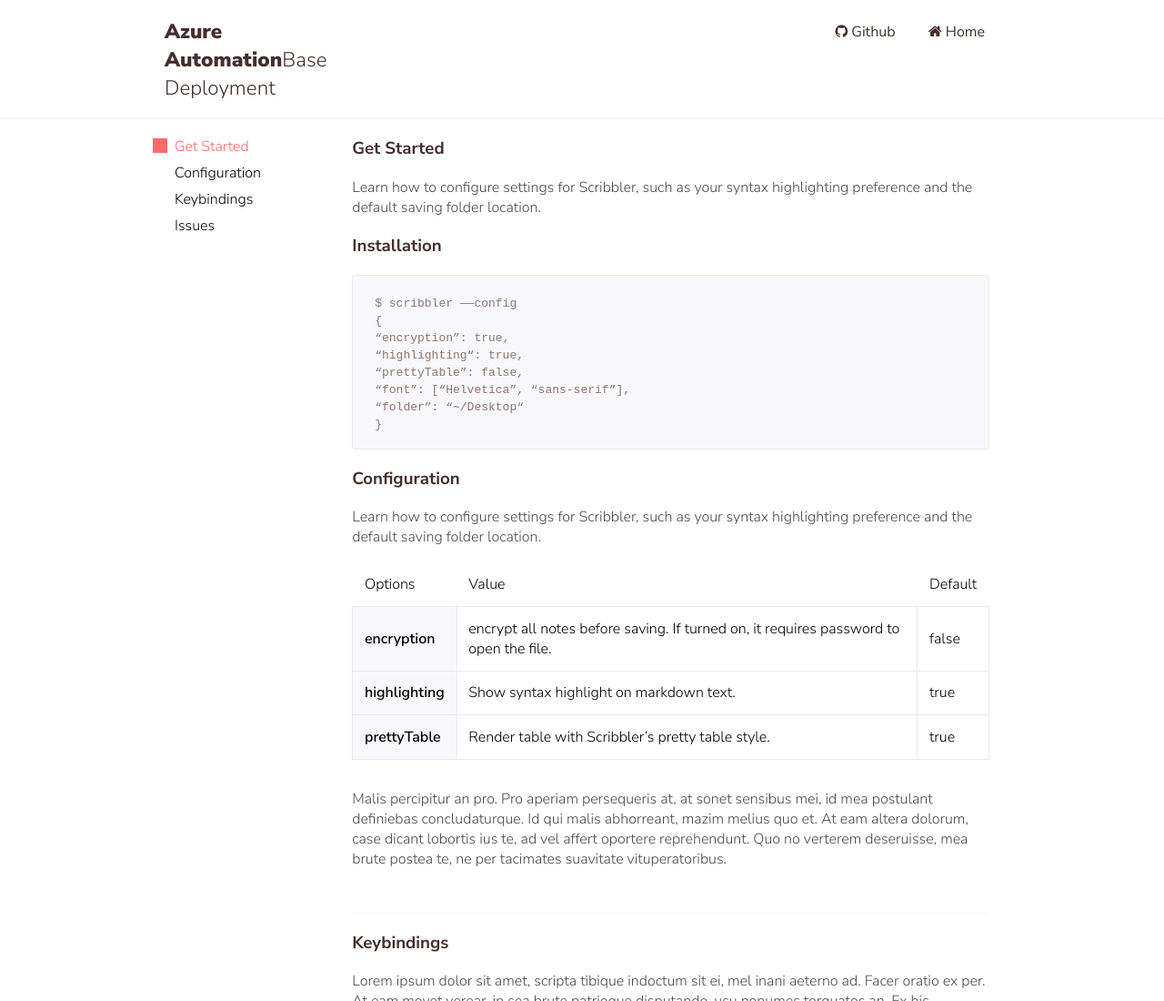
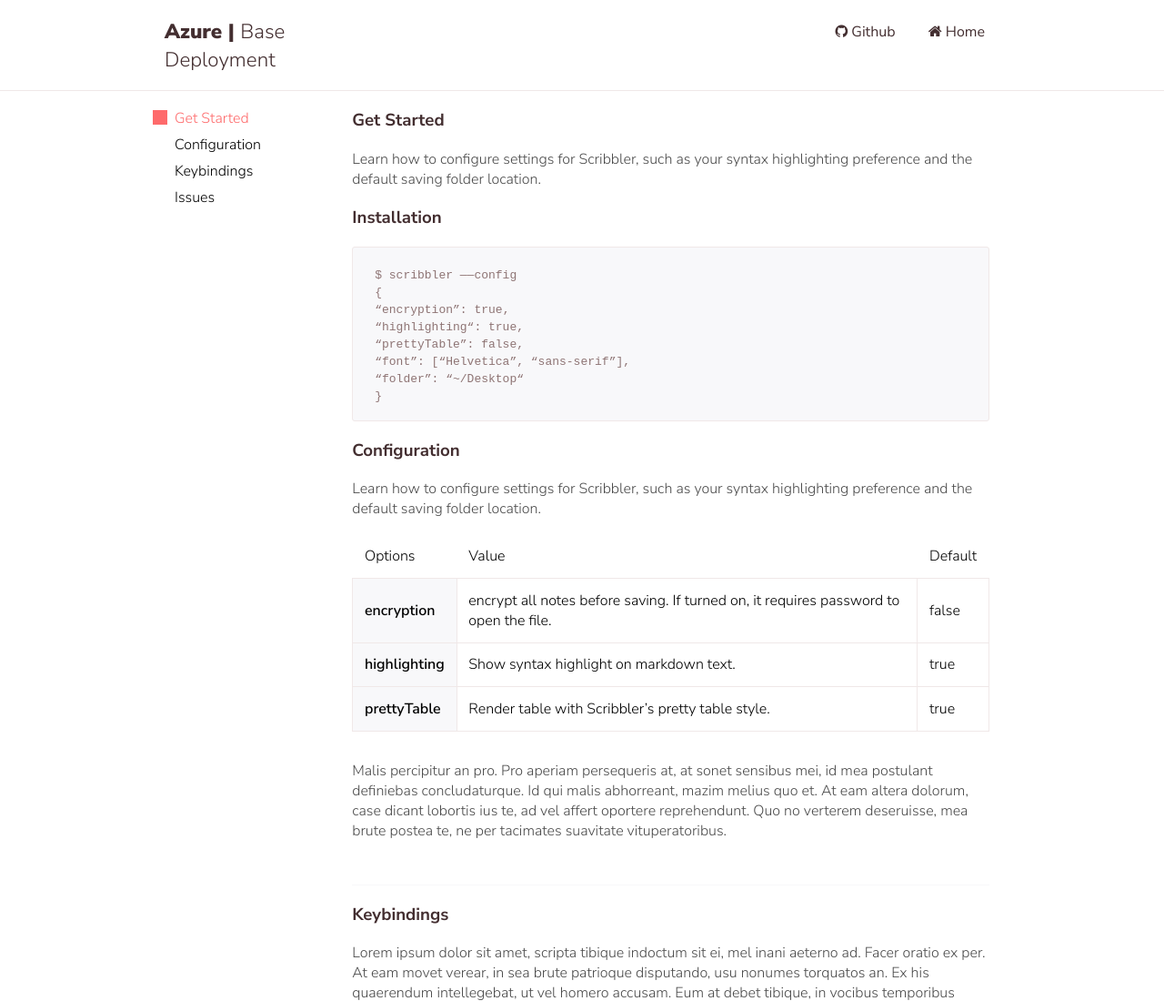
Before and after one commit to ab-demo-project/ab-kb-github.io, a plain HTML site: page doc.html in a window 1280 px wide. Shown: the top 1100 px of the page at 91% size. Drawn offline with nearby package versions, Linux system fonts and the light colour scheme.

Commit message:
ab - sync

```diff
--- a/doc.html
+++ b/doc.html
@@ -14,7 +14,7 @@
   <body>
     <div class="doc__bg"></div>
     <nav class="header">
-      <h1 class="logo">Azure Automation<span class="logo__thin">Base Deployment</span></h1>
+      <h1 class="logo">Azure | <span class="logo__thin">Base Deployment</span></h1>
       <ul class="menu">
         <div class="menu__item toggle"><span></span></div>
         <li class="menu__item"><a href="" class="link link--dark"><i class="fa fa-github"></i> Github</a></li>
```
